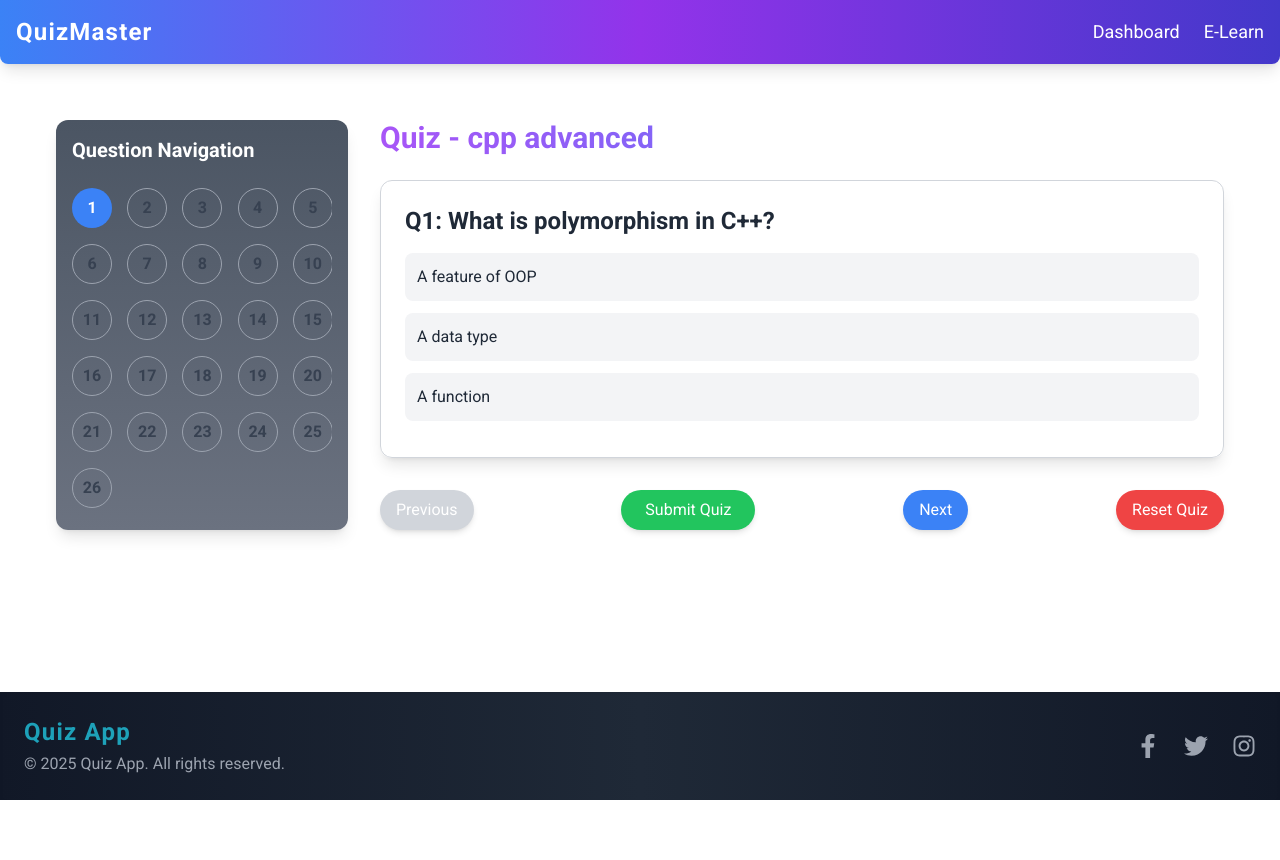
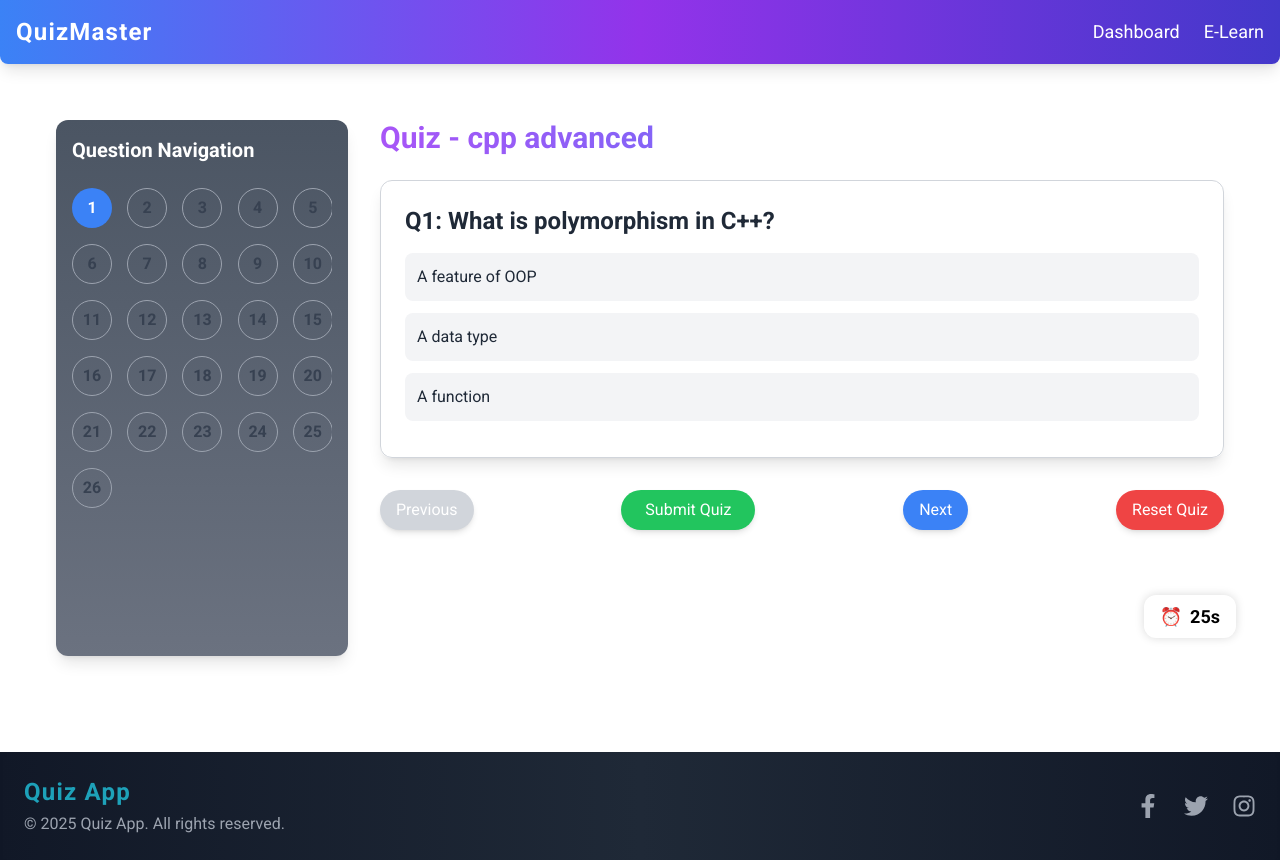
Before and after one commit to byteom/quiz-lab, a React (Vite) app: page /quiz/cpp_advanced in a window 1280 px wide. Before the commit the page ends 800 px from the top, so only its background shows below. Built offline with nearby package versions, Linux system fonts and the light colour scheme.

Commit message:
Added question timer with beep and auto-next functionality

```diff
--- /dev/null
+++ b/src/components/QuestionTimer.jsx
@@ -0,0 +1,50 @@
+import React, { useEffect, useState, useRef } from 'react';
+
+const beepSoundUrl = 'https://actions.google.com/sounds/v1/alarms/beep_short.ogg';
+
+const QuestionTimer = ({ duration, onTimeUp, resetTrigger }) => {
+  const [timeLeft, setTimeLeft] = useState(duration);
+  const beepAudio = useRef(null);
+
+  // Reset timer on duration or resetTrigger change
+  useEffect(() => {
+    setTimeLeft(duration);
+  }, [duration, resetTrigger]);
+
+  useEffect(() => {
+    if (timeLeft === 0) {
+      onTimeUp();
+      return;
+    }
+    if (timeLeft <= 5 && timeLeft > 0) {
+      beepAudio.current.play().catch(() => {});
+    }
+
+    const timerId = setTimeout(() => setTimeLeft(timeLeft - 1), 1000);
+    return () => clearTimeout(timerId);
+  }, [timeLeft, onTimeUp]);
+
+  return (
+    <div style={{
+      position: 'absolute',
+      bottom: 50,   // yahan se adjust kar sakte ho position
+      right: 20,
+      backgroundColor: 'white',
+      padding: '8px 16px',
+      borderRadius: '12px',
+      boxShadow: '0 0 10px rgba(0,0,0,0.15)',
+      fontWeight: 'bold',
+      fontSize: '18px',
+      userSelect: 'none',
+      zIndex: 1000,
+      display: 'flex',
+      alignItems: 'center',
+      gap: '8px',
+    }}>
+      <span role="img" aria-label="timer">⏰</span> {timeLeft}s
+      <audio ref={beepAudio} src={beepSoundUrl} preload="auto" />
+    </div>
+  );
+};
+
+export default QuestionTimer;
--- a/src/pages/Quiz.jsx
+++ b/src/pages/Quiz.jsx
@@ -1,7 +1,6 @@
-// src/pages/Quiz.jsx
-
 import { useParams, useNavigate } from 'react-router-dom';
 import { useState, useEffect } from 'react';
+import QuestionTimer from '../components/QuestionTimer';  // import timer
 
 // Dynamically import JSON data files based on chapter ID
 const loadQuizData = async (chapterId) => {
@@ -24,6 +23,9 @@ function Quiz() {
     JSON.parse(localStorage.getItem(`quiz-${chapterId}`)) || {}
   );
 
+  // Boolean state to trigger timer reset on question change
+  const [timerResetTrigger, setTimerResetTrigger] = useState(false);
+
   useEffect(() => {
     loadQuizData(chapterId).then(setQuestions);
   }, [chapterId]);
@@ -37,13 +39,19 @@ function Quiz() {
 
   const handleNext = () => {
     if (currentIndex < questions.length - 1) {
-      setCurrentIndex((index) => index + 1);
+      setCurrentIndex((index) => {
+        setTimerResetTrigger(prev => !prev); // Reset timer on question change
+        return index + 1;
+      });
     }
   };
 
   const handlePrev = () => {
     if (currentIndex > 0) {
-      setCurrentIndex((index) => index - 1);
+      setCurrentIndex((index) => {
+        setTimerResetTrigger(prev => !prev); // Reset timer on question change
+        return index - 1;
+      });
     }
   };
 
@@ -56,6 +64,7 @@ function Quiz() {
     localStorage.removeItem(`quiz-${chapterId}`);
     setUserAnswers({});
     setCurrentIndex(0);
+    setTimerResetTrigger(prev => !prev); // Reset timer on quiz reset
   };
 
   if (questions.length === 0) {
@@ -63,23 +72,40 @@ function Quiz() {
   }
 
   return (
-    <div className="container mx-auto p-8 flex">
+    <div className="container mx-auto p-8 flex relative" style={{ minHeight: '600px' }}>
+      {/* Timer - position absolute bottom-right */}
+      <QuestionTimer
+        duration={30}
+        resetTrigger={timerResetTrigger}
+        onTimeUp={() => {
+          if (currentIndex < questions.length - 1) {
+            setCurrentIndex((index) => {
+              setTimerResetTrigger(prev => !prev); // reset timer on auto-next
+              return index + 1;
+            });
+          } else {
+            alert('Quiz finished!');
+          }
+        }}
+      />
+
       {/* Sidebar for question navigation */}
       <div className="w-1/4 p-4 bg-gradient-to-b from-gray-600 to-gray-500 text-white rounded-xl shadow-lg">
         <h2 className="text-xl font-bold mb-6">Question Navigation</h2>
-
-        {/* Scrollable navigation with circular buttons */}
         <div className="grid grid-cols-5 gap-4 overflow-y-auto max-h-[320px] custom-scrollbar">
           {questions.map((_, index) => (
             <button
               key={index}
-              onClick={() => setCurrentIndex(index)}
+              onClick={() => {
+                setCurrentIndex(index);
+                setTimerResetTrigger(prev => !prev); // reset timer on manual navigation
+              }}
               className={`w-10 h-10 rounded-full text-center font-semibold transition transform hover:scale-105 ${
                 index === currentIndex
-                  ? 'bg-blue-500 text-white'            // Current question color
+                  ? 'bg-blue-500 text-white'
                   : userAnswers[index]
-                  ? 'bg-red-500 text-white'             // Attempted question color
-                  : 'border border-gray-400 text-gray-700' // Unattempted question color
+                  ? 'bg-red-500 text-white'
+                  : 'border border-gray-400 text-gray-700'
               }`}
             >
               {index + 1}
```
